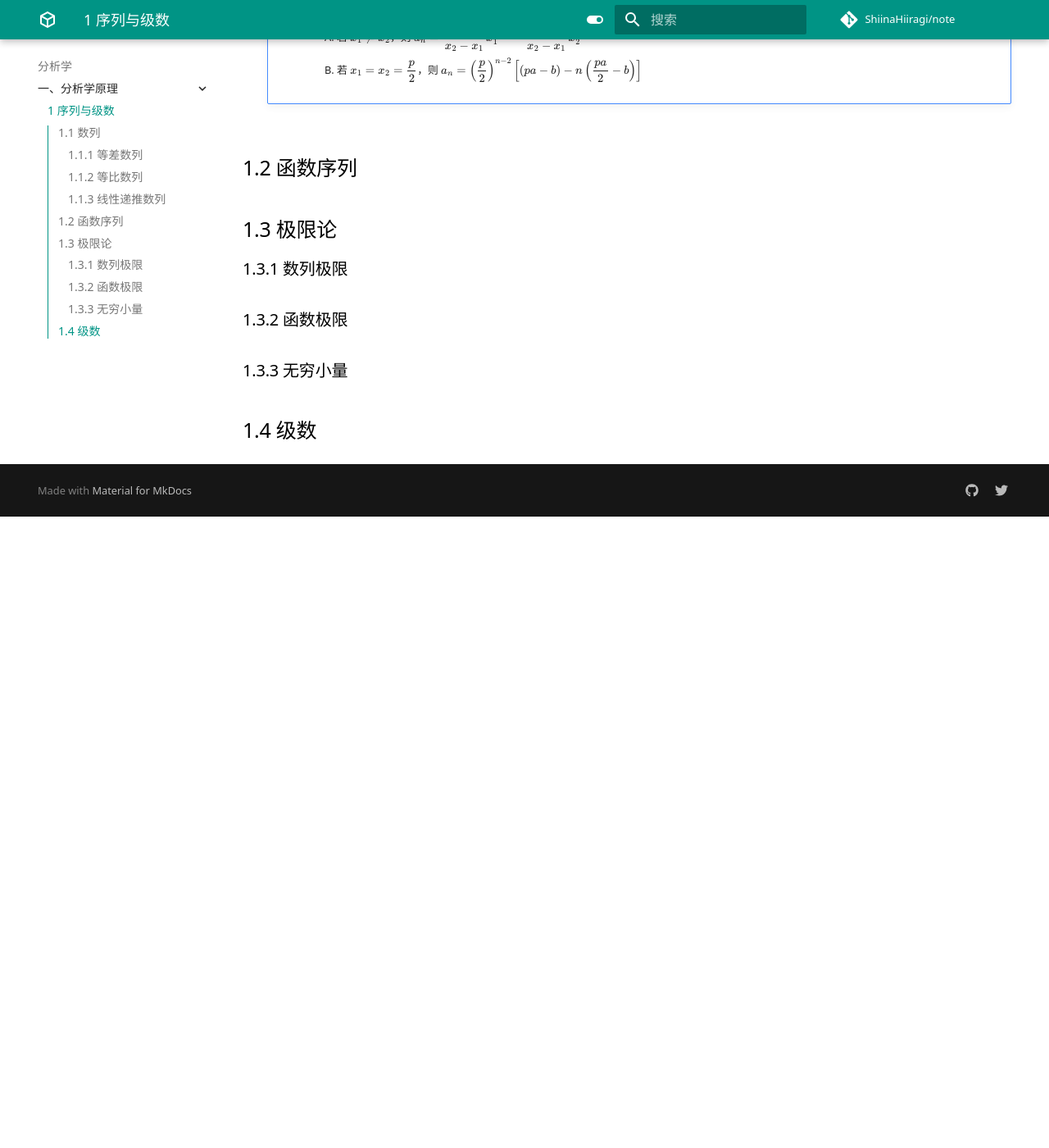
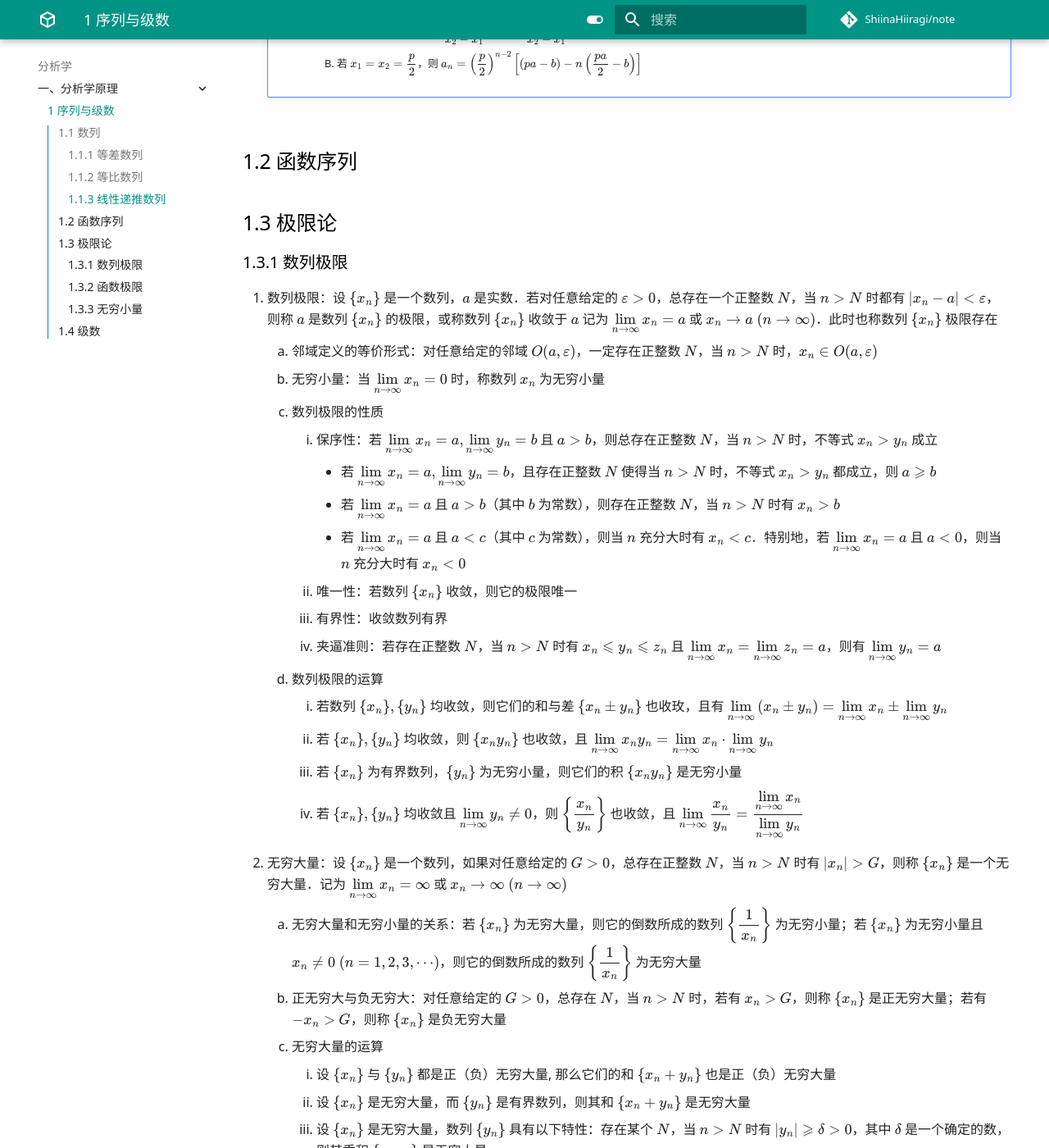
Before and after one commit to ShiinaHiiragi/note, an MkDocs documentation site: the page built from docs/anly/princ/seq.md, in a window 1280 px wide and 1400 px high, scrolled down 4290 px. Shown: the whole window at 82% size. Built offline with MkDocs 1.6.1 and Material for MkDocs 9.7.7, drawn with Linux system fonts in a browser that asks for light colours; comment, search, counter and statistics services are not loaded; before the commit the page ends 4920 px from its top, so only the background shows below that; some of the changed text lies outside the part shown.

Commit message:
add lim for seq

```diff
--- a/docs/anly/princ/seq.md
+++ b/docs/anly/princ/seq.md
@@ -20,9 +20,8 @@
         2. 无界数列：对于任意 $M > 0$，总存在定义域中的 $n$ 使得 $|a_n| > M$
     3. 按各项的的增减趋势分类
         1. 常数列：各项都相等的数列
-        2. 递增数列：从第二项起每项都大于前一项的数列
-        3. 递减数列：从第二项起每项都小于前一项的数列
-        4. 摆动数列：有的项大于其前一项，有的项小于其前一项的数列
+        2. 单调数列：从第二项起每项都大于等于（小于等于）前一项的数列，则称数列为单调递增（递减）数列．特别地，若数列从第二项起每项都大于（小于）前一项，则称数列是严格单调递增（递减）的
+        3. 摆动数列：有的项大于其前一项，有的项小于其前一项的数列
 2. 通项公式：如果数列 $\{a_n\}$ 的第 $n$ 项（即通项）与 $n$ 之间具有函数关系 $f(n)$，则称这个公式为该数列的通项公式
 3. 前 $n$ 项和：对于数列 $\{a_n\}$，称 ${\displaystyle \sum_{i=1}^n a_i}$ 为该数列的前 $n$ 项和，记作 $S_n$
     1. $\{S_n\}$ 也是一个数列，且有 $a_n = \left\{\begin{aligned} & S_1, & n = 1 \\ & S_n - S_{n-1}, & n = 2, 3, 4, \cdots \end{aligned}\right.$
@@ -121,6 +120,31 @@
 
 ## 1.3 极限论
 ### 1.3.1 数列极限
+1. 数列极限：设 $\left\{x_{n}\right\}$ 是一个数列，$a$ 是实数．若对任意给定的 $\varepsilon>0$，总存在一个正整数 $N$，当 $n>N$ 时都有 $\left|x_{n}-a\right|<\varepsilon$，则称 $a$ 是数列 $\left\{x_{n}\right\}$ 的极限，或称数列 $\left\{x_{n}\right\}$ 收敛于 $a$ 记为 ${\displaystyle \lim _{n \rightarrow \infty} x_{n}=a}$ 或 $x_{n} \rightarrow a \ (n \rightarrow \infty)$．此时也称数列 $\left\{x_{n}\right\}$ 极限存在
+    1. 邻域定义的等价形式：对任意给定的邻域 $O(a, \varepsilon)$，一定存在正整数 $N$，当 $n>N$ 时，$x_{n} \in O(a, \varepsilon)$
+    2. 无穷小量：当 ${\displaystyle \lim _{n \rightarrow \infty} x_{n}=0}$ 时，称数列 $x_n$ 为无穷小量
+    3. 数列极限的性质
+        1. 保序性：若 ${\displaystyle \lim _{n \rightarrow \infty} x_{n}=a, \lim _{n \rightarrow \infty} y_{n}=b}$ 且 $a>b$，则总存在正整数 $N$，当 $n>N$ 时，不等式 $x_{n}>y_{n}$ 成立
+            - 若 ${\displaystyle \lim _{n \rightarrow \infty} x_{n}=a, \lim _{n \rightarrow \infty} y_{n}=b}$，且存在正整数 $N$ 使得当 $n>N$ 时，不等式 $x_{n}>y_{n}$ 都成立，则 $a \geqslant b$
+            - 若 ${\displaystyle \lim _{n \rightarrow \infty} x_{n}=a}$ 且 $a>b$（其中 $b$ 为常数），则存在正整数 $N$，当 $n>N$ 时有 $x_{n}>b$
+            - 若 ${\displaystyle \lim _{n \rightarrow \infty} x_{n}=a}$ 且 $a<c$（其中 $c$ 为常数），则当 $n$ 充分大时有 $x_{n}<c$．特别地，若 ${\displaystyle \lim _{n \rightarrow \infty} x_{n}=a}$ 且 $a<0$，则当 $n$ 充分大时有 $x_{n}<0$
+        2. 唯一性：若数列 $\left\{x_{n}\right\}$ 收敛，则它的极限唯一
+        3. 有界性：收敛数列有界
+        4. 夹逼准则：若存在正整数 $N$，当 $n>N$ 时有 $x_{n} \leqslant y_{n} \leqslant z_{n}$ 且 ${\displaystyle \lim _{n \rightarrow \infty} x_{n}=\lim _{n \rightarrow \infty} z_{n}=a}$，则有 ${\displaystyle \lim _{n \rightarrow \infty} y_{n}=a}$
+    4. 数列极限的运算
+        1. 若数列 $\left\{x_{n}\right\},\left\{y_{n}\right\}$ 均收敛，则它们的和与差 $\left\{x_{n} \pm y_{n}\right\}$ 也收玫，且有 ${\displaystyle \lim _{n \rightarrow \infty}\left(x_{n} \pm y_{n}\right)=\lim _{n \rightarrow \infty} x_{n} \pm \lim _{n \rightarrow \infty} y_{n}}$
+        2. 若 $\left\{x_{n}\right\},\left\{y_{n}\right\}$ 均收敛，则 $\left\{x_{n} y_{n}\right\}$ 也收敛，且 ${\displaystyle \lim _{n \rightarrow \infty} x_{n} y_{n}=\lim _{n \rightarrow \infty} x_{n} \cdot \lim _{n \rightarrow \infty} y_{n}}$
+        3. 若 $\left\{x_{n}\right\}$ 为有界数列，$\left\{y_{n}\right\}$ 为无穷小量，则它们的积 $\left\{x_{n} y_{n}\right\}$ 是无穷小量
+        4. 若 $\left\{x_{n}\right\},\left\{y_{n}\right\}$ 均收敛且 ${\displaystyle \lim _{n \rightarrow \infty} y_{n} \neq 0}$，则 $\left\{\dfrac{x_{n}}{y_{n}}\right\}$ 也收敛，且 ${\displaystyle \lim _{n \rightarrow \infty} \dfrac{x_{n}}{y_{n}}=\dfrac{{\displaystyle \lim _{n \rightarrow \infty} x_{n}}}{{\displaystyle \lim _{n \rightarrow \infty} y_{n}}}}$
+2. 无穷大量：设 $\left\{x_{n}\right\}$ 是一个数列，如果对任意给定的 $G>0$，总存在正整数 $N$，当 $n>N$ 时有 $\left|x_{n}\right|>G$，则称 $\left\{x_{n}\right\}$ 是一个无穷大量．记为 ${\displaystyle \lim _{n \rightarrow \infty} x_{n}=\infty}$ 或 $x_{n} \rightarrow \infty \ (n \rightarrow \infty)$
+    1. 无穷大量和无穷小量的关系：若 $\left\{x_{n}\right\}$ 为无穷大量，则它的倒数所成的数列 $\left\{\dfrac{1}{x_{n}}\right\}$ 为无穷小量；若 $\left\{x_{n}\right\}$ 为无穷小量且 $x_{n} \neq 0 \ (n=1,2,3, \cdots)$，则它的倒数所成的数列 $\left\{\dfrac{1}{x_{n}}\right\}$ 为无穷大量
+    2. 正无穷大与负无穷大：对任意给定的 $G>0$，总存在 $N$，当 $n>N$ 时，若有 $x_{n}>$ $G$，则称 $\left\{x_{n}\right\}$ 是正无穷大量；若有 $-x_{n}>$ $G$，则称 $\left\{x_{n}\right\}$ 是负无穷大量
+    3. 无穷大量的运算
+        1. 设 $\left\{x_{n}\right\}$ 与 $\left\{y_{n}\right\}$ 都是正（负）无穷大量, 那么它们的和 $\left\{x_{n}+y_{n}\right\}$ 也是正（负）无穷大量
+        2. 设 $\left\{x_{n}\right\}$ 是无穷大量，而 $\left\{y_{n}\right\}$ 是有界数列，则其和 $\left\{x_{n}+y_{n}\right\}$ 是无穷大量
+        3. 设 $\left\{x_{n}\right\}$ 是无穷大量，数列 $\left\{y_{n}\right\}$ 具有以下特性：存在某个 $N$，当 $n>N$ 时有 $\left|y_{n}\right| \geqslant \delta>0$，其中 $\delta$ 是一个确定的数，则其乘积 $\left\{x_{n} y_{n}\right\}$ 是无穷大量
+        4. 设 $\left\{x_{n}\right\}$ 是无穷大量，$\left\{y_{n}\right\}$ 收敛于 $a \neq 0$，则其乘积 $\left\{x_{n} y_{n}\right\}$ 是无穷大量
+3. 收敛准则：单调有界数列必有极限
 
 ### 1.3.2 函数极限
 
```
Also changed, not shown: other parts of docs/anly/princ/seq.md (+5 -5 lines), docs/index.md (+1 -1 lines).
